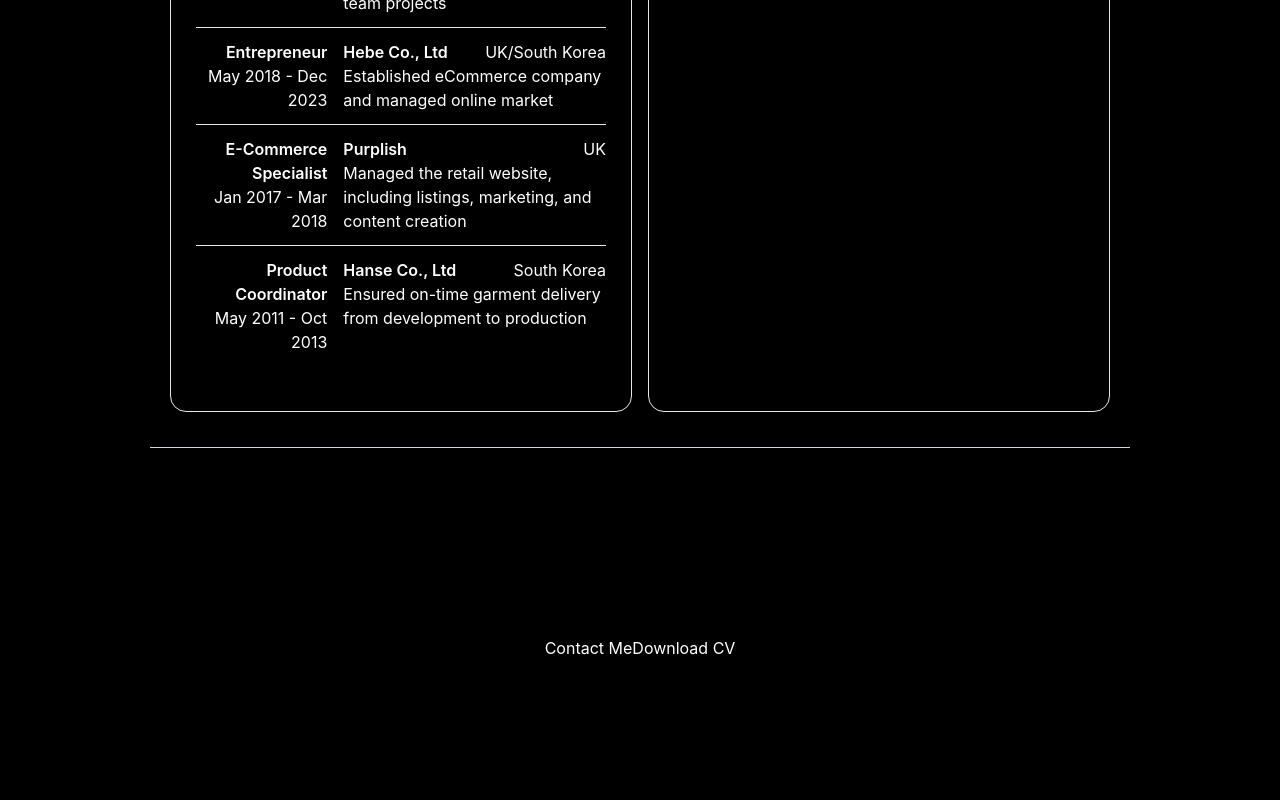
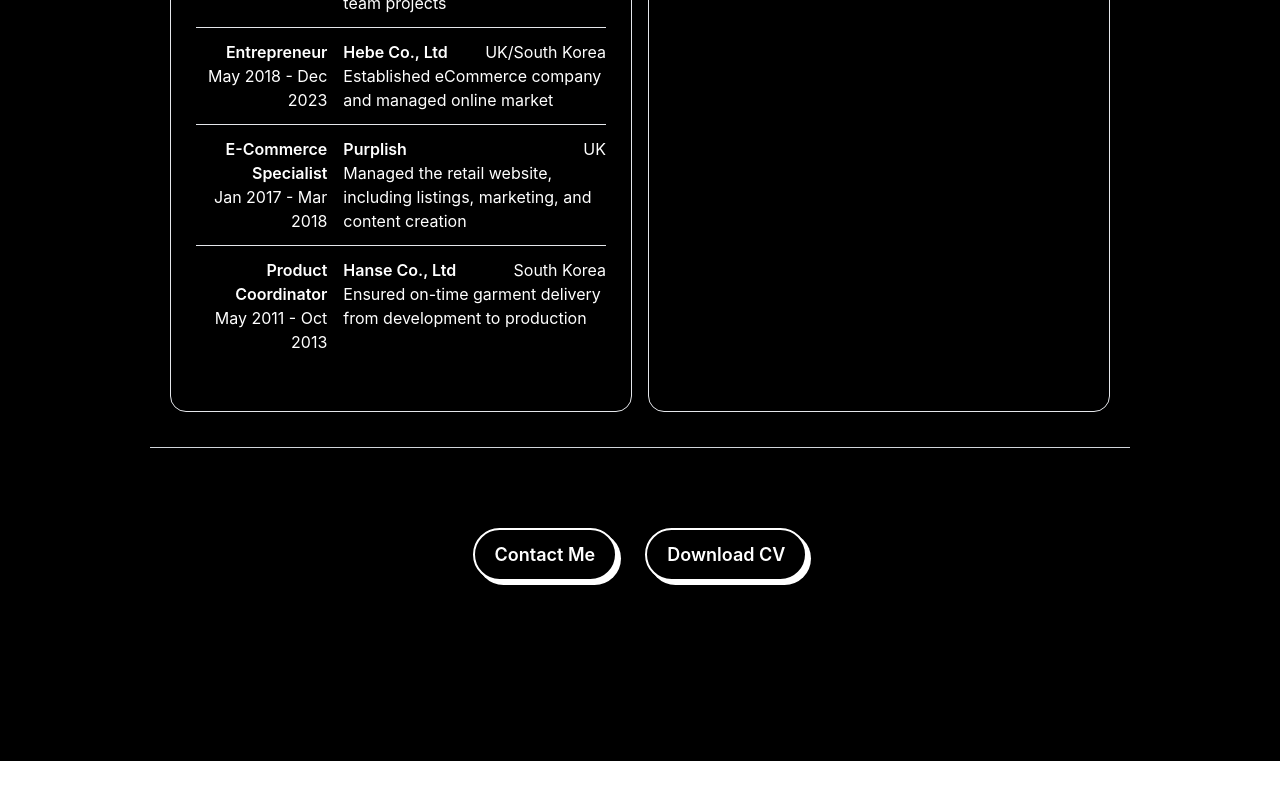
Before and after one commit to ybmin1/hello-yebin, a React (Vite) app: page /about in a window 1280 px wide. Shown: the part 2028-2828 px from the top of the page. After the commit the page ends 2789 px from the top, so only its background shows below. Built offline with nearby package versions, Linux system fonts and the light colour scheme.

Commit message:
Update Contact Me and Download CV buttons with functionality on About page

```diff
--- a/src/pages/About.tsx
+++ b/src/pages/About.tsx
@@ -16,6 +16,9 @@ import { useMemo } from "react";
 import FadeIn from "../components/FadeIn.tsx";
 import profilePhoto from "../img/profile-photo.png";
 import profilePhotoBg from "../img/profile-photo-bg.png";
+import Button from "../components/Button.tsx";
+import DownloadCV from "../components/DownloadCV.tsx";
+import { Navigate, useNavigate } from "react-router-dom";
 
 interface dataSkills {
   title: string;
@@ -152,9 +155,14 @@ const textContent = {
   skills: "Skills",
   experience: "Experience",
   education: "Education",
+  contactMe: "Contact Me",
 };
 
 function About() {
+  const navigate = useNavigate();
+  const onClickContactMe = () => {
+    navigate("/contact");
+  };
   const renderedSkills = useMemo(() => {
     return dataSkills.map((category) => (
       <div key={category.title} className="py-4 text-left">
@@ -289,11 +297,10 @@ function About() {
         </div>
       </FadeIn>
       <div className="flex w-full border-t border-gray-300"></div>
-      {/* download CV, Contact ME will be updated */}
       <FadeIn>
-        <div className="flex items-center h-[400px]">
-          <div>Contact Me</div>
-          <div>Download CV</div>
+        <div className="flex pt-[50px] pb-[150px] gap-7">
+          <Button onClick={onClickContactMe}>{textContent.contactMe}</Button>
+          <DownloadCV />
         </div>
       </FadeIn>
     </div>
```
